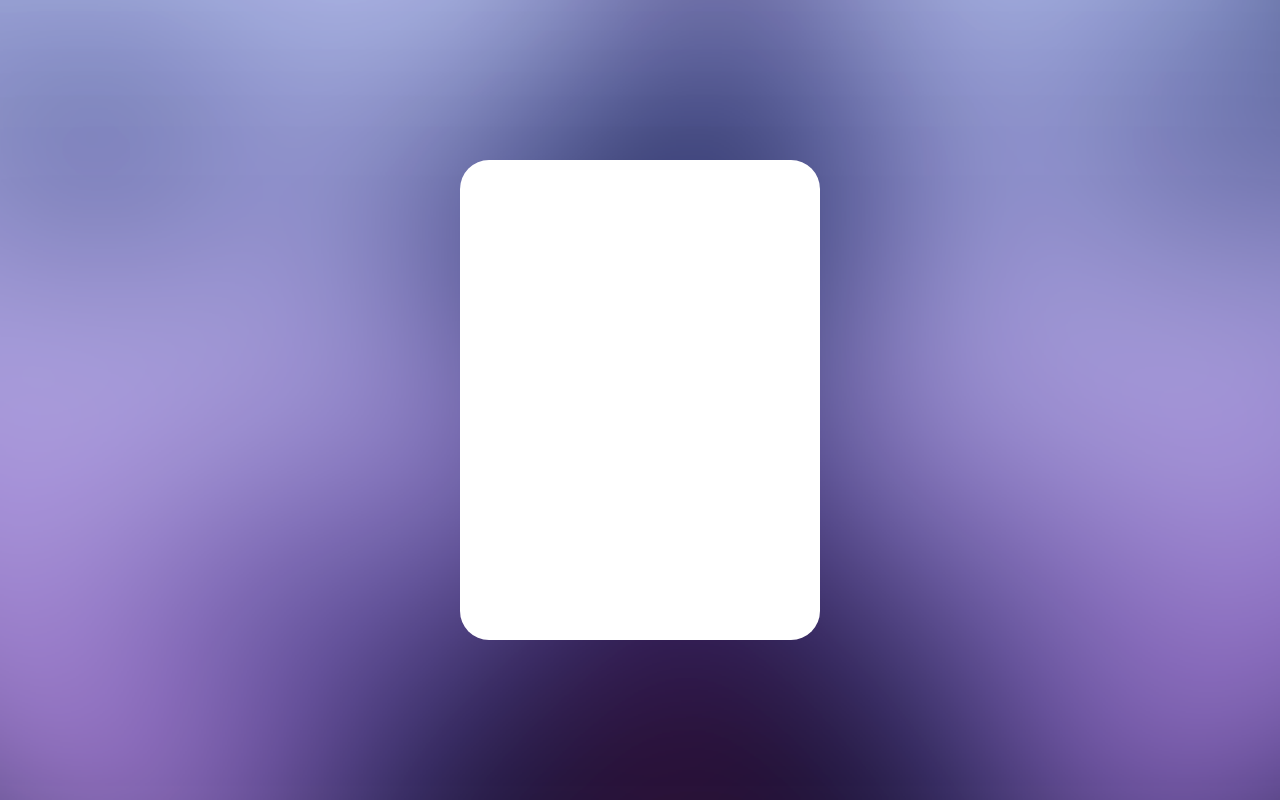
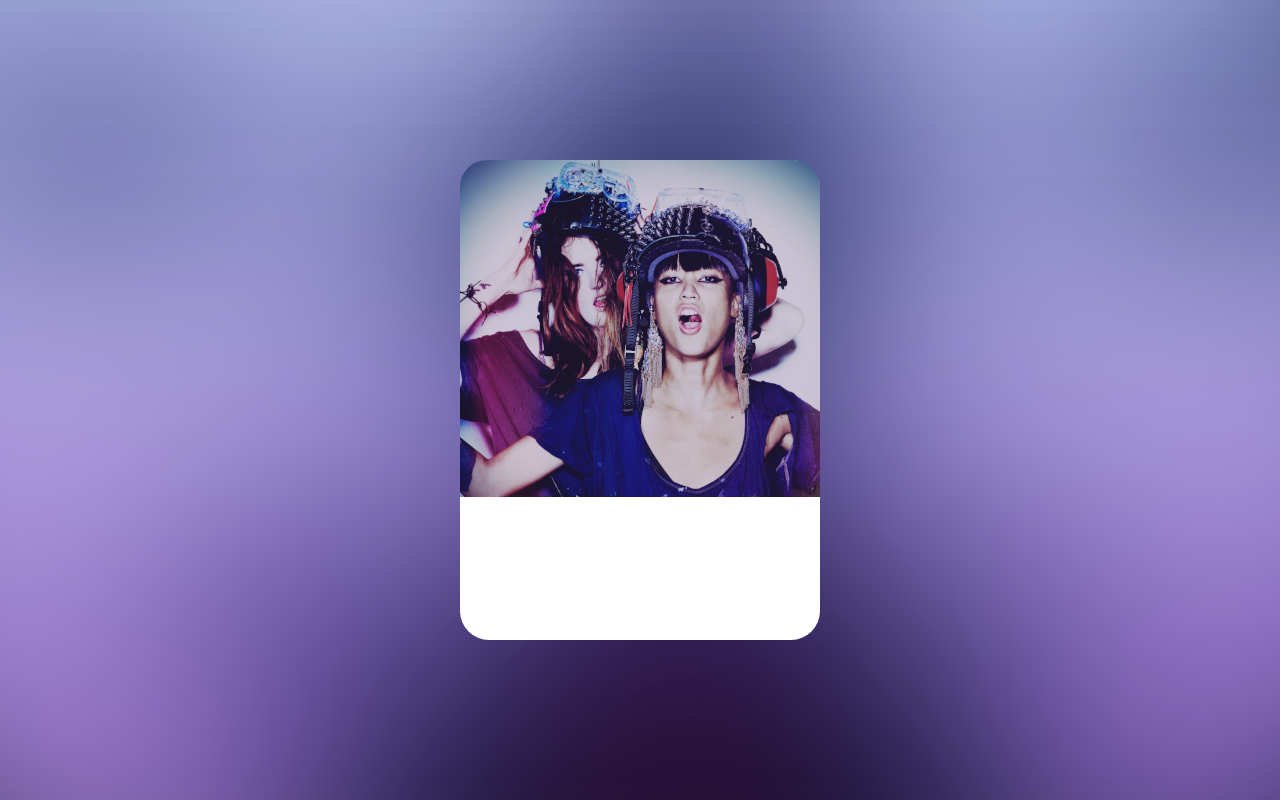
Before and after one commit to martyna-michno/PlayerWidget, a Vue app in the folder player-widget/: page / in a window 1280 px wide. Built offline with nearby package versions, Linux system fonts and the light colour scheme.

Commit message:
background for main view with girls added

```diff
--- a/player-widget/src/components/Background.vue
+++ b/player-widget/src/components/Background.vue
@@ -15,7 +15,7 @@ export default {
 .background {
     position: fixed;
     top: 0;
-    z-index: -1;
+    z-index: -10;
     width: 100vw;
     height: 100vh;
     background-image: url('../assets/background.png');
--- a/player-widget/src/components/Main.vue
+++ b/player-widget/src/components/Main.vue
@@ -1,5 +1,10 @@
 <template>
   <div class="main">
+      <div class="music-panel">
+          <div class="layer">
+
+          </div>
+      </div>
   </div>
 </template>
 
@@ -17,4 +22,25 @@ name: 'Main'
     background: white;
 }
 
+.music-panel{
+    position: relative;
+    border-radius: 27px 27px 0 0;
+    height: 337px;
+    width: 360px;
+    background-image: url('../assets/girls.jpg');
+    background-size: cover;
+}
+
+.layer {
+    border-radius: 27px 27px 0 0;
+    background-color: #544282;
+    opacity: 0.3;
+    position: absolute;
+    top: 0;
+    left: 0;
+    width: 100%;
+    height: 100%;
+}
+
+
 </style>
```
Also changed, not shown: player-widget/src/assets/girls.jpg (added).
